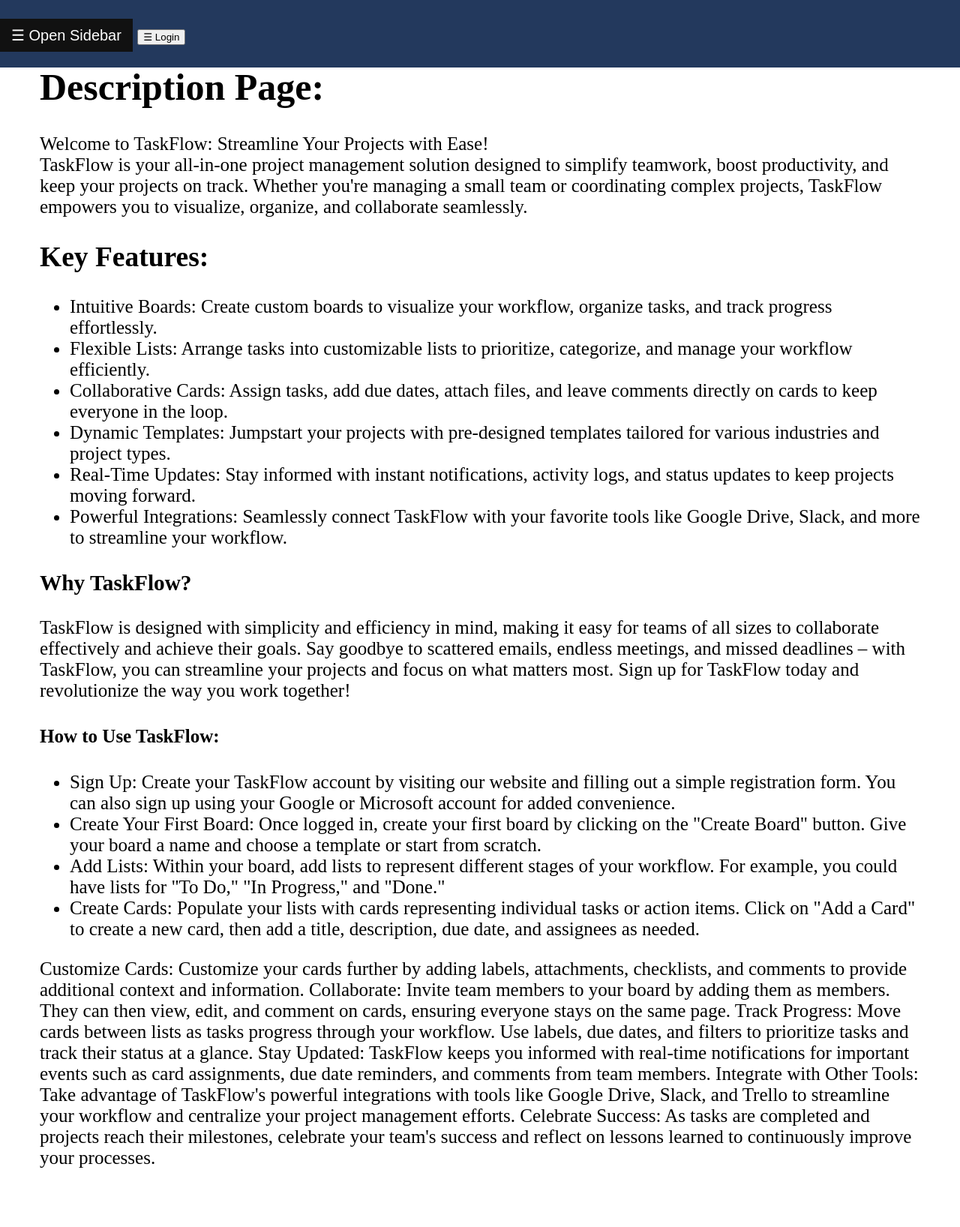
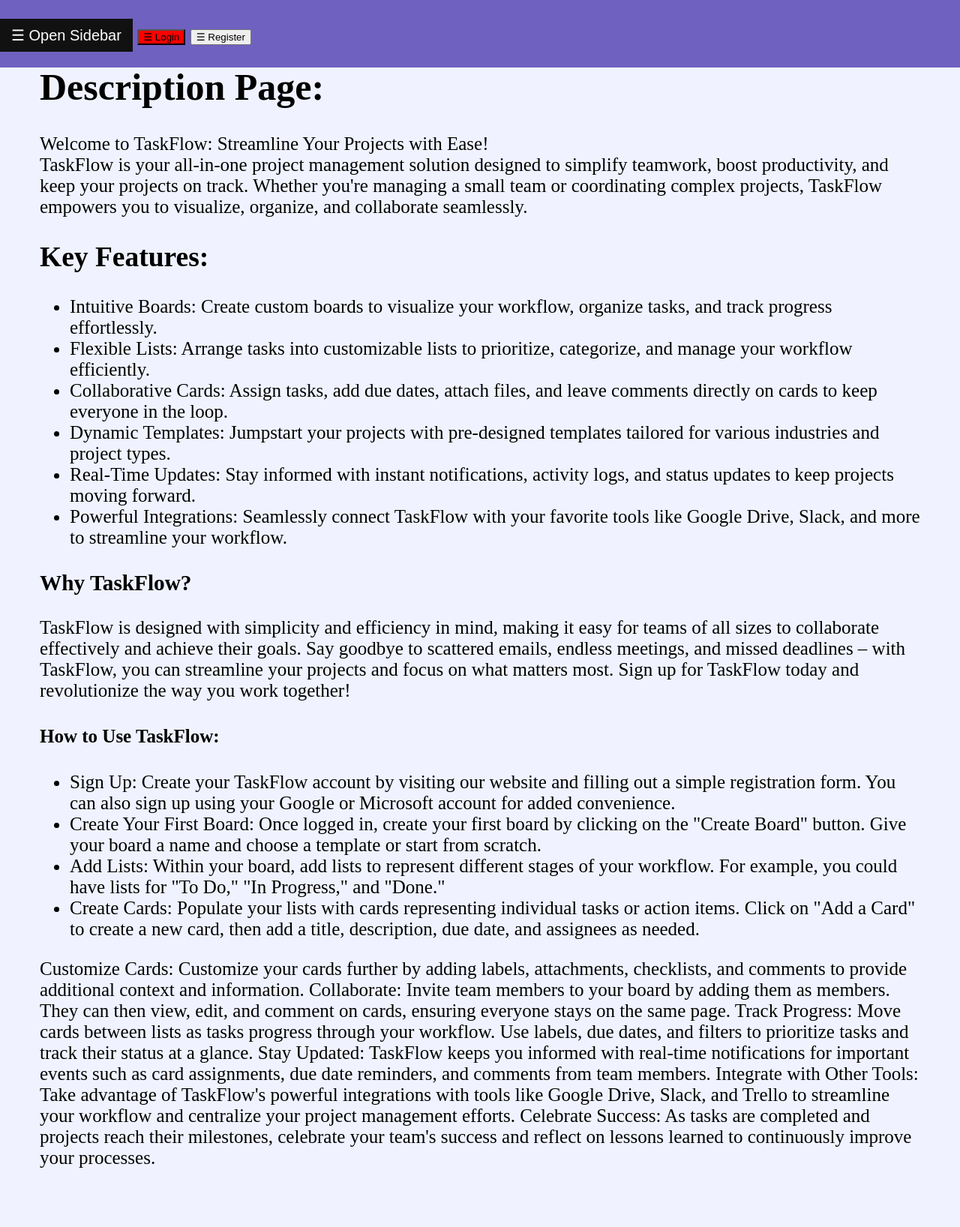
Before and after one commit to kyprosantreou/Website, a Flask app: page / in a window 1280 px wide. Shown: the whole page at 75% size. Run offline with Flask 3, Linux system fonts and the light colour scheme.

Commit message:
modified:   Templates/Login.html 	modified:   Templates/Register.html 	modified:   Templates/index.html 	modified:   main.py 	modified:   static/Css/SideBar.css 	modified:   static/Css/login_style.css 	modified:   static/Css/register_style.css 	modified:   static/Css/welcome_page_style.css 	modified:   static/Js/login-register_redirect.js 	modified:   static/Js/password_toggle.js

```diff
--- a/Templates/Login.html
+++ b/Templates/Login.html
@@ -4,7 +4,7 @@
     <meta charset="UTF-8">
     <meta name="viewport" content="width=device-width, initial-scale=1.0">
     <title>Login Page</title>
-    <link rel="stylesheet" href="../Static/Css/login_style.css">
+    <link rel="stylesheet" href="{{ url_for('static', filename='CSS/login_style.css') }}">
 </head>
 <body>
     <div class="card">
@@ -21,6 +21,6 @@
         </form>
     </div>
 
-    <script src="../Static/Js/password_toggle.js"></script>
+    <script src="{{ url_for('static', filename='Js/password_toggle.js') }}"></script>
 </body>
 </html>
--- a/Templates/Register.html
+++ b/Templates/Register.html
@@ -4,7 +4,7 @@
     <meta charset="UTF-8">
     <meta name="viewport" content="width=device-width, initial-scale=1.0">
     <title>Registration Page</title>
-    <link rel="stylesheet" href="../Static/Css/register_style.css">
+    <link rel="stylesheet" href="{{ url_for('static', filename='Css/register_style.css') }}">
 </head>
 <body>
     <div class="card">
@@ -35,7 +35,7 @@
         </form>
     </div>
 
-    <script src="../Static/Js/password_toggle.js"></script>
+    <script src="{{ url_for('static', filename='Js/password_toggle.js') }}"></script>
 
 </body>
 </html>
--- a/Templates/index.html
+++ b/Templates/index.html
@@ -9,7 +9,8 @@
 </head>
 <header>
     <button class="openbtn" onclick="openNav()">&#9776; Open Sidebar</button>
-    <button  onclick="redirectToLoginPage()">&#9776; Login</button>
+    <button id="LoginButton" onclick="redirectToLoginPage()">&#9776; Login</button>
+    <button id="RegisterButton" onclick="redirectToRegisterPage()">&#9776; Register</button>
 </header>
 <body>
     <div id="mySidebar" class="sidebar">
--- a/main.py
+++ b/main.py
@@ -7,6 +7,14 @@ app = Flask(__name__)
 def index():
    return render_template('index.html')
 
+@app.route('/login')
+def login():
+    return render_template('login.html')
+
+@app.route('/register')
+def register():
+    return render_template('register.html')
+
 if __name__ == '__main__':
     app.debug = True
     app.run()
--- a/static/Css/SideBar.css
+++ b/static/Css/SideBar.css
@@ -5,12 +5,12 @@
   z-index: 1;
   top: 0px;
   left: 0px;
-  background-color: #1b2d48;
+  background-color: rgb(111, 97, 192);
   overflow-x: hidden;
   padding-top: 60px;
   transition: 0.5s;
   border-top-left-radius: 0px;
-  border-top-right-radius: 20px;
+  border-top-right-radius: 10px;
 }
 
 .sidebar a {
@@ -23,7 +23,7 @@
 }
 
 .sidebar a:hover {
-  color: #0B80A1;
+  color: rgb(150, 233, 198);
 }
 
 .sidebar .closebtn {
@@ -58,7 +58,7 @@
     width: 30px;
     height: 30px;
     margin-right: 10px;
-    background-color: #1b2d48;
+    background-color: rgb(111, 97, 192);
 }
 
 /* On smaller screens, where height is less than 450px, change the style of the sidenav (less padding and a smaller font size) */
--- a/static/Css/welcome_page_style.css
+++ b/static/Css/welcome_page_style.css
@@ -1,13 +1,13 @@
 body {
   padding: 25px;
-  background-color: white;
+  background-color: rgb(240, 243, 255);
   color: black;
   font-size: 25px;
 }
 
 header {
   padding: 25px;
-  background-color:  #23395d;
+  background-color: rgb(111, 97, 192);
   font-size: 25px;
   height: 40px;
   width: 100%;
@@ -23,7 +23,7 @@ header {
 }
 
 #toggle-theme-btn {
-  background-color: #1b2d48;
+  background-color: rgb(111, 97, 192);
   border: none;
   cursor: pointer;
   padding: 10px;
@@ -50,5 +50,9 @@ header {
 }
 
 #button-text:hover {
-  color: #0B80A1;
+  color: rgb(150, 233, 198);
 }
+
+#LoginButton{
+  background-color:red;
+}
--- a/static/Js/login-register_redirect.js
+++ b/static/Js/login-register_redirect.js
@@ -1,3 +1,6 @@
 function redirectToLoginPage() {
-    window.location.href = "../Templates/login.html";
+    window.location.href = "/login";
 }
+function redirectToRegisterPage() {
+    window.location.href = "/register";
+}
```
Also changed, not shown: static/Css/login_style.css (+5 -5 lines), static/Css/register_style.css (+5 -5 lines), static/Js/password_toggle.js (+4 -4 lines).
